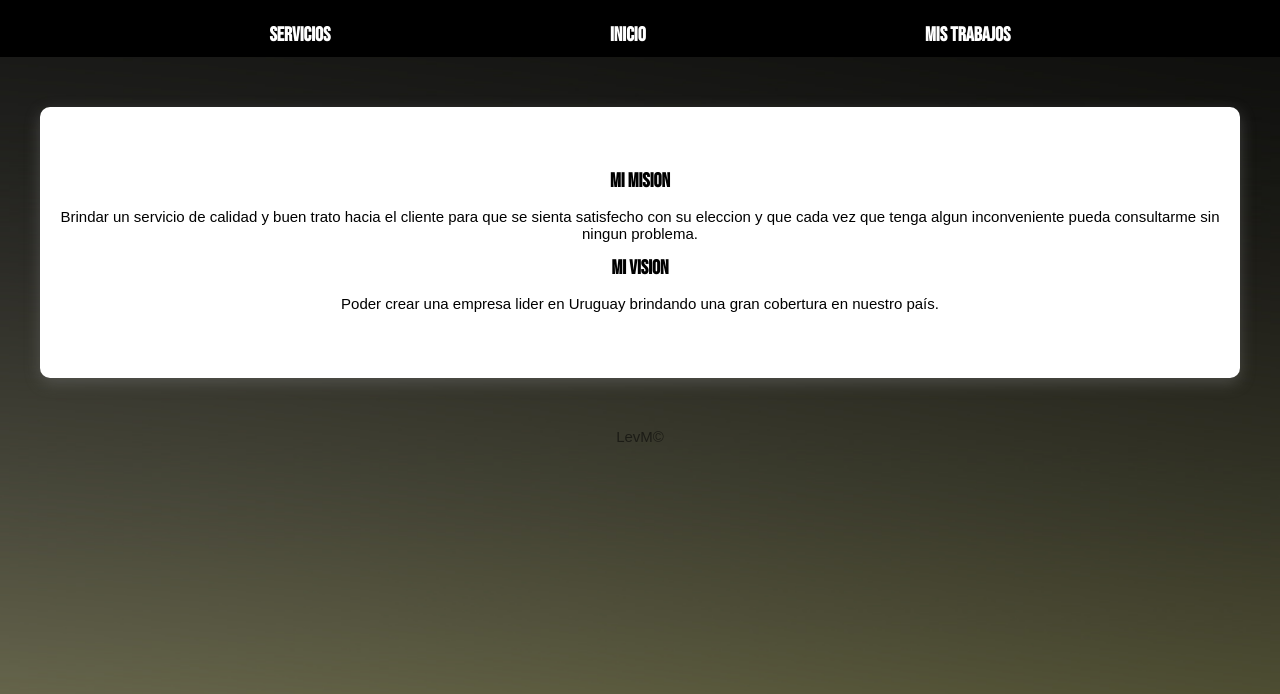
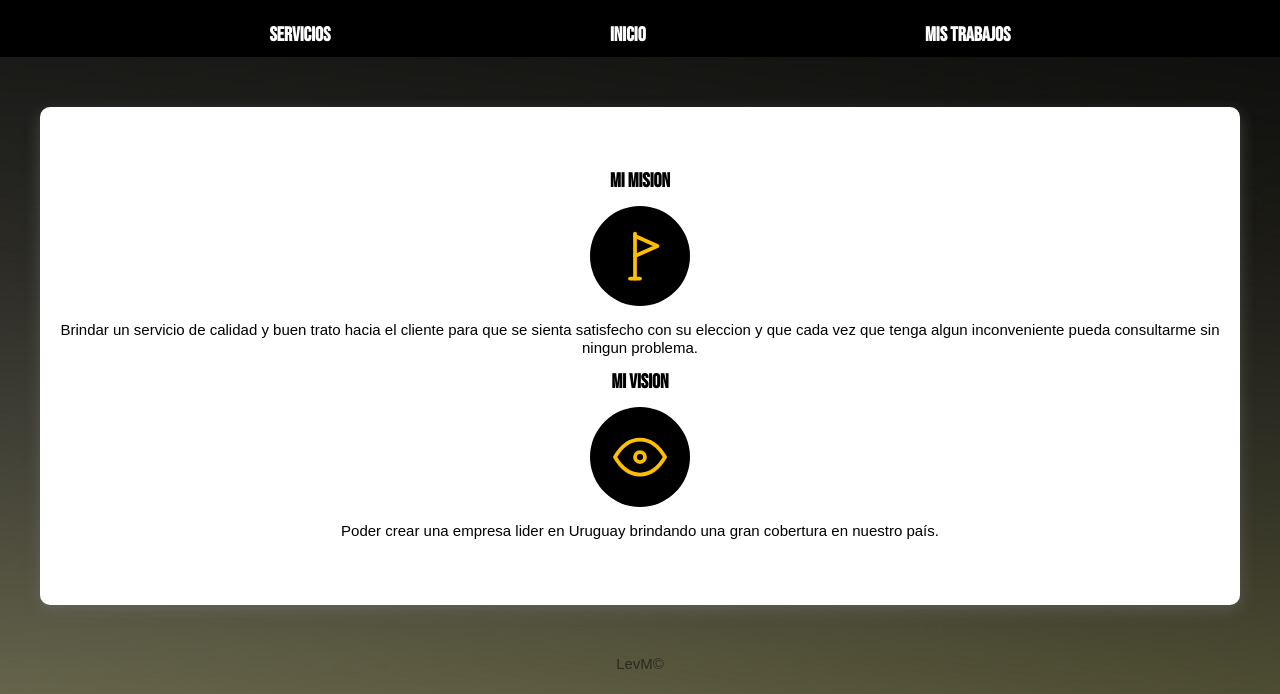
Before and after one commit to IILHPII/Tecnic-Junior, a plain HTML site: page TecnicJuniorWebPage/objetivos.html in a window 1280 px wide. Shown: the part 106-800 px from the top of the page. Drawn offline with Linux system fonts and the light colour scheme.

Commit message:
Proyecto finalizado

```diff
--- a/TecnicJuniorWebPage/objetivos.html
+++ b/TecnicJuniorWebPage/objetivos.html
@@ -39,12 +39,27 @@
 
         <div>
             <h1>Mi mision</h1>
+            <div class="icono_Software">
+                <svg xmlns="http://www.w3.org/2000/svg" class="icon icon-tabler icon-tabler-pennant" width="60" height="60" viewBox="0 0 24 24" stroke-width="1.5" stroke="#ffbf00" fill="none" stroke-linecap="round" stroke-linejoin="round">
+                    <path stroke="none" d="M0 0h24v24H0z" fill="none"/>
+                    <line x1="8" y1="21" x2="12" y2="21" />
+                    <line x1="10" y1="21" x2="10" y2="3" />
+                    <path d="M10 4l9 4l-9 4" />
+                  </svg>
+            </div>
             <p class="miMision">
                 Brindar un servicio de calidad y buen trato hacia el cliente para que se sienta satisfecho con su
                 eleccion
                 y que cada vez que tenga algun inconveniente pueda consultarme sin ningun problema.
             </p>
             <h1>Mi vision</h1>
+            <div class="icono_Software">
+                <svg xmlns="http://www.w3.org/2000/svg" class="icon icon-tabler icon-tabler-eye" width="60" height="60" viewBox="0 0 24 24" stroke-width="1.5" stroke="#ffbf00" fill="none" stroke-linecap="round" stroke-linejoin="round">
+                    <path stroke="none" d="M0 0h24v24H0z" fill="none"/>
+                    <circle cx="12" cy="12" r="2" />
+                    <path d="M22 12c-2.667 4.667 -6 7 -10 7s-7.333 -2.333 -10 -7c2.667 -4.667 6 -7 10 -7s7.333 2.333 10 7" />
+                  </svg>
+            </div>
             <p class="miMision">
                 Poder crear una empresa lider en Uruguay brindando una  gran cobertura en nuestro país.
             </p>
```
